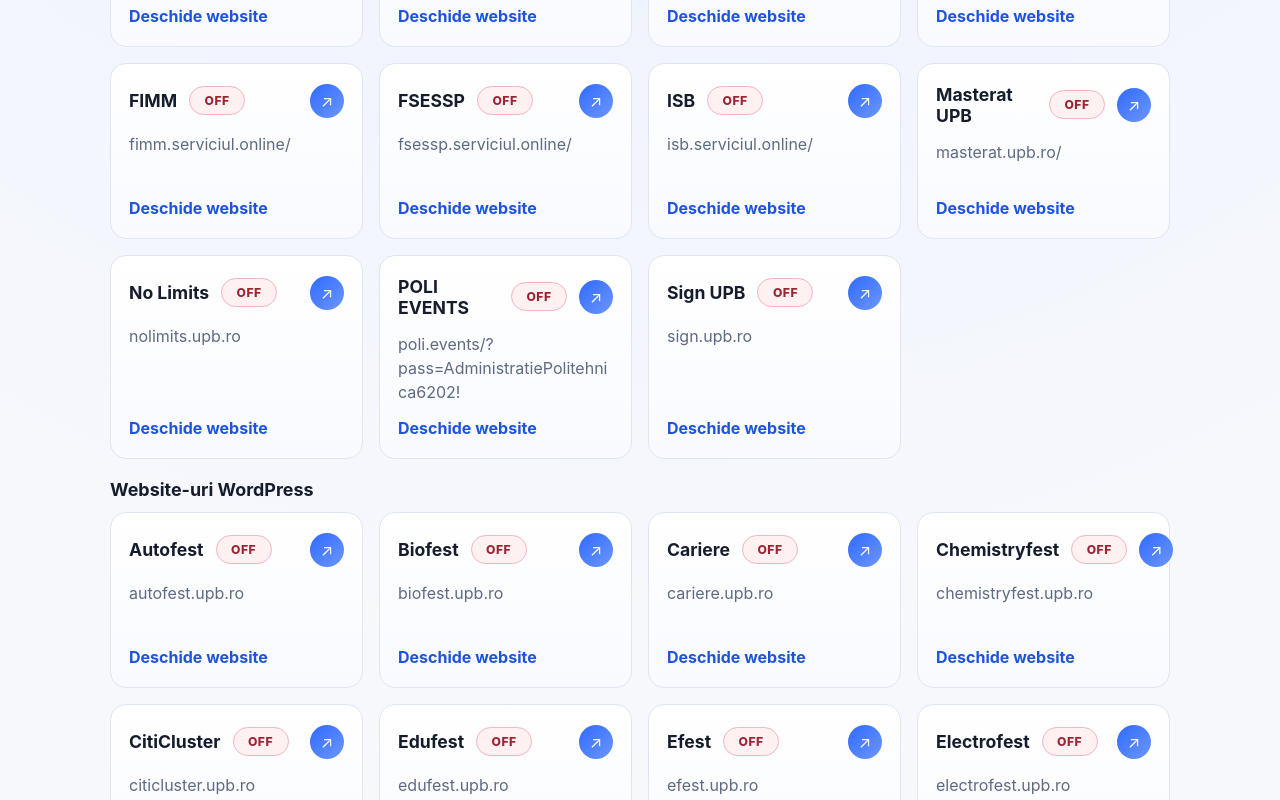
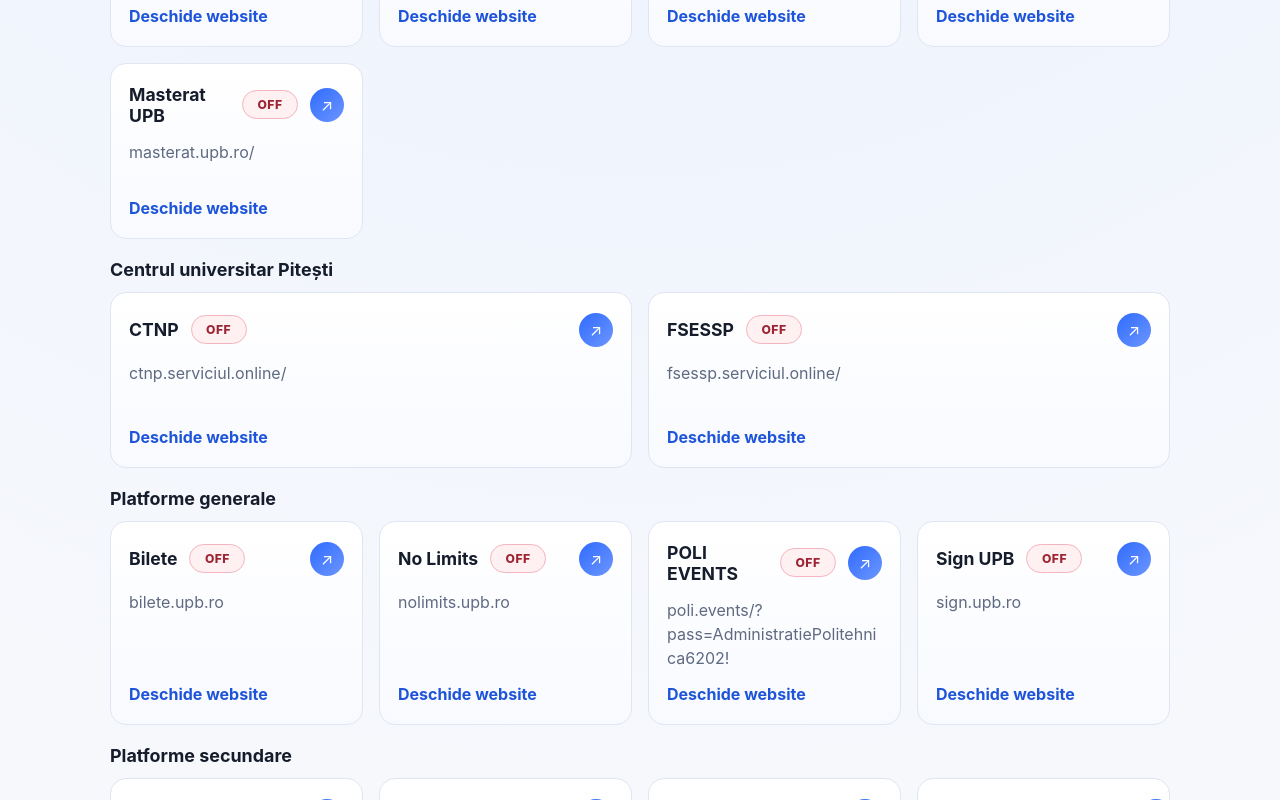
Before and after one commit to PolitehnicaBucuresti/serviciul-online, a Next.js app: page / in a window 1280 px wide. Shown: the part 740-1540 px from the top of the page. Built offline with nearby package versions, Linux system fonts and the light colour scheme; no server answers.

Commit message:
schimbari minore categorii

```diff
--- a/app/page.js
+++ b/app/page.js
@@ -2,8 +2,9 @@
 
 import { useEffect, useMemo, useState } from "react";
 import {
-  websitesNormale,
-  websitesPrincipale,
+  websitesBucuresti,
+  websitesGenerale,
+  websitesPitesti,
   websitesWordPress
 } from "@/lib/websites";
 
@@ -29,20 +30,27 @@
     };
   }, [cautare]);
 
-  const principaleFiltrate = useMemo(
-    () => filtreazaSiSorteaza(websitesPrincipale),
+  const bucurestiFiltrate = useMemo(
+    () => filtreazaSiSorteaza(websitesBucuresti),
+    [filtreazaSiSorteaza]
+  );
+  const pitestiFiltrate = useMemo(
+    () => filtreazaSiSorteaza(websitesPitesti),
+    [filtreazaSiSorteaza]
+  );
+  const generaleFiltrate = useMemo(
+    () => filtreazaSiSorteaza(websitesGenerale),
     [filtreazaSiSorteaza]
   );
   const wordpressFiltrate = useMemo(
     () => filtreazaSiSorteaza(websitesWordPress),
     [filtreazaSiSorteaza]
   );
-  const normaleFiltrate = useMemo(
-    () => filtreazaSiSorteaza(websitesNormale),
-    [filtreazaSiSorteaza]
-  );
   const areRezultate =
-    principaleFiltrate.length > 0 || wordpressFiltrate.length > 0 || normaleFiltrate.length > 0;
+    bucurestiFiltrate.length > 0 ||
+    pitestiFiltrate.length > 0 ||
+    generaleFiltrate.length > 0 ||
+    wordpressFiltrate.length > 0;
 
   useEffect(() => {
     let activ = true;
@@ -51,7 +59,12 @@
       setStatusMap({});
       setSeIncarcaStatusul(true);
 
-      const toateWebsiteurile = [...websitesPrincipale, ...websitesWordPress, ...websitesNormale];
+      const toateWebsiteurile = [
+        ...websitesBucuresti,
+        ...websitesPitesti,
+        ...websitesGenerale,
+        ...websitesWordPress
+      ];
       const urls = [...new Set(toateWebsiteurile.map((website) => website.url))];
 
       if (!urls.length) {
@@ -115,6 +128,40 @@
     };
   }, []);
 
+  const renderCards = (lista) =>
+    lista.map((website) => {
+      const status = statusByUrl[website.url];
+      const isKnown = typeof status === "boolean";
+      const statusClass = !isKnown ? "necunoscut" : status ? "online" : "offline";
+      const statusAria = !isKnown
+        ? "Status necunoscut"
+        : status
+          ? "Website online"
+          : "Website offline";
+
+      return (
+        <a
+          key={`${website.nume}-${website.url}`}
+          href={website.url}
+          target="_blank"
+          rel="noopener noreferrer"
+          className="card"
+        >
+          <div className="cardHeader">
+            <h3>{website.nume}</h3>
+            <span className={`status ${statusClass}`} aria-label={statusAria}>
+              {!isKnown ? <span className="spinner" aria-hidden="true" /> : status ? "ON" : "OFF"}
+            </span>
+            <span className="sageata" aria-hidden="true">
+              ↗
+            </span>
+          </div>
+          <p className="url">{website.url.replace("https://", "")}</p>
+          <span className="cta">Deschide website</span>
+        </a>
+      );
+    });
+
   return (
     <main className="pagina">
       <section className="hero">
@@ -141,121 +188,25 @@
         />
       </section>
 
-      <section className="sectiuneLista" aria-label="Platforme principale">
-        <h2 className="titluSectiune">Platforme principale</h2>
-        <div className="grila">
-          {principaleFiltrate.map((website) => {
-            const status = statusByUrl[website.url];
-            const isKnown = typeof status === "boolean";
-            const statusClass = !isKnown ? "necunoscut" : status ? "online" : "offline";
-            const statusAria = !isKnown
-              ? "Status necunoscut"
-              : status
-                ? "Website online"
-                : "Website offline";
-
-            return (
-              <a
-                key={website.nume}
-                href={website.url}
-                target="_blank"
-                rel="noopener noreferrer"
-                className="card"
-              >
-                <div className="cardHeader">
-                  <h3>{website.nume}</h3>
-                  <span className={`status ${statusClass}`} aria-label={statusAria}>
-                    {!isKnown ? <span className="spinner" aria-hidden="true" /> : status ? "ON" : "OFF"}
-                  </span>
-                  <span className="sageata" aria-hidden="true">
-                    ↗
-                  </span>
-                </div>
-                <p className="url">{website.url.replace("https://", "")}</p>
-                <span className="cta">Deschide website</span>
-              </a>
-            );
-          })}
-        </div>
+      <section className="sectiuneLista" aria-label="Centrul universitar București">
+        <h2 className="titluSectiune">Centrul universitar București</h2>
+        <div className="grila">{renderCards(bucurestiFiltrate)}</div>
       </section>
 
-      <section className="sectiuneLista" aria-label="Website-uri WordPress">
-        <h2 className="titluSectiune">Website-uri WordPress</h2>
-        <div className="grila">
-          {wordpressFiltrate.map((website) => {
-            const status = statusByUrl[website.url];
-            const isKnown = typeof status === "boolean";
-            const statusClass = !isKnown ? "necunoscut" : status ? "online" : "offline";
-            const statusAria = !isKnown
-              ? "Status necunoscut"
-              : status
-                ? "Website online"
-                : "Website offline";
-
-            return (
-              <a
-                key={website.nume}
-                href={website.url}
-                target="_blank"
-                rel="noopener noreferrer"
-                className="card"
-              >
-                <div className="cardHeader">
-                  <h3>{website.nume}</h3>
-                  <span className={`status ${statusClass}`} aria-label={statusAria}>
-                    {!isKnown ? <span className="spinner" aria-hidden="true" /> : status ? "ON" : "OFF"}
-                  </span>
-                  <span className="sageata" aria-hidden="true">
-                    ↗
-                  </span>
-                </div>
-                <p className="url">{website.url.replace("https://", "")}</p>
-                <span className="cta">Deschide website</span>
-              </a>
-            );
-          })}
-        </div>
+      <section className="sectiuneLista" aria-label="Centrul universitar Pitești">
+        <h2 className="titluSectiune">Centrul universitar Pitești</h2>
+        <div className="grila">{renderCards(pitestiFiltrate)}</div>
       </section>
 
-      {normaleFiltrate.length > 0 ? (
-        <section className="sectiuneLista" aria-label="Alte website-uri">
-          <h2 className="titluSectiune">Alte website-uri</h2>
-          <div className="grila">
-            {normaleFiltrate.map((website) => {
-              const status = statusByUrl[website.url];
-              const isKnown = typeof status === "boolean";
-              const statusClass = !isKnown ? "necunoscut" : status ? "online" : "offline";
-              const statusAria = !isKnown
-                ? "Status necunoscut"
-                : status
-                  ? "Website online"
-                  : "Website offline";
+      <section className="sectiuneLista" aria-label="Alte platforme">
+        <h2 className="titluSectiune">Platforme generale</h2>
+        <div className="grila">{renderCards(generaleFiltrate)}</div>
+      </section>
 
-              return (
-                <a
-                  key={website.nume}
-                  href={website.url}
-                  target="_blank"
-                  rel="noopener noreferrer"
-                  className="card"
-                >
-                  <div className="cardHeader">
-                    <h3>{website.nume}</h3>
-                    <span className={`status ${statusClass}`} aria-label={statusAria}>
-                      {!isKnown ? <span className="spinner" aria-hidden="true" /> : status ? "ON" : "OFF"}
-                    </span>
-                    <span className="sageata" aria-hidden="true">
-                      ↗
-                    </span>
-                  </div>
-                  <p className="url">{website.url.replace("https://", "")}</p>
-                  <span className="cta">Deschide website</span>
-                </a>
-              );
-            })}
-          </div>
-        </section>
-      ) : null}
+      <section className="sectiuneLista" aria-label="Platforme secundare">
+        <h2 className="titluSectiune">Platforme secundare</h2>
+        <div className="grila">{renderCards(wordpressFiltrate)}</div>
+      </section>
 
       {!areRezultate ? (
         <section className="sectiuneLista">
--- a/lib/websites.js
+++ b/lib/websites.js
@@ -1,25 +1,28 @@
-export const websitesPrincipale = [
+export const websitesBucuresti = [
   { nume: "ACS", url: "https://acs.serviciul.online/" },
   { nume: "Baza Sportiva", url: "https://bazasportiva.upb.ro" },
-  { nume: "Bilete", url: "https://bilete.upb.ro" },
-  { nume: "CTNP", url: "https://ctnp.serviciul.online/" },
   { nume: "Energetica", url: "https://energetica.serviciul.online/" },
   { nume: "ETTI", url: "https://etti.serviciul.online/" },
   { nume: "FAIMA", url: "https://faima.serviciul.online/" },
   { nume: "FIM", url: "https://fim.serviciul.online/" },
   { nume: "FIMM", url: "https://fimm.serviciul.online/" },
-  { nume: "FSESSP", url: "https://fsessp.serviciul.online/" },
   { nume: "ISB", url: "https://isb.serviciul.online/" },
-  {
-    nume: "Masterat UPB",
-    url: "https://masterat.upb.ro/"
-  },
+  { nume: "Masterat UPB", url: "https://masterat.upb.ro/" }
+];
+
+export const websitesPitesti = [
+  { nume: "CTNP", url: "https://ctnp.serviciul.online/" },
+  { nume: "FSESSP", url: "https://fsessp.serviciul.online/" }
+];
+
+export const websitesGenerale = [
+  { nume: "Bilete", url: "https://bilete.upb.ro" },
+  { nume: "No Limits", url: "https://nolimits.upb.ro" },
   {
     nume: "POLI EVENTS",
     url: "https://poli.events/?pass=AdministratiePolitehnica6202!"
   },
-  { nume: "Sign UPB", url: "https://sign.upb.ro" },
-  { nume: "No Limits", url: "https://nolimits.upb.ro" }
+  { nume: "Sign UPB", url: "https://sign.upb.ro" }
 ];
 
 export const websitesWordPress = [
@@ -52,10 +55,9 @@
   { nume: "Startup", url: "https://startup.upb.ro" }
 ];
 
-export const websitesNormale = [];
-
 export const allWebsites = [
-  ...websitesPrincipale,
+  ...websitesBucuresti,
+  ...websitesPitesti,
+  ...websitesGenerale,
   ...websitesWordPress,
-  ...websitesNormale
 ];
```
